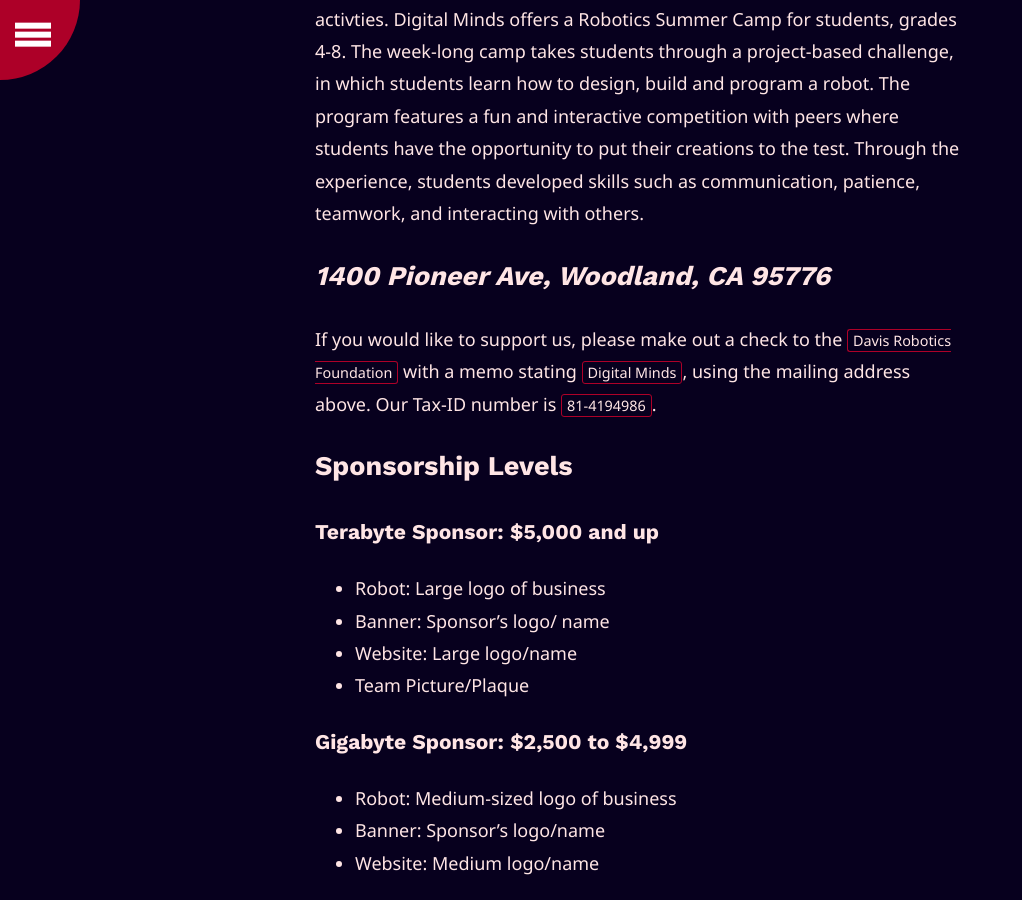
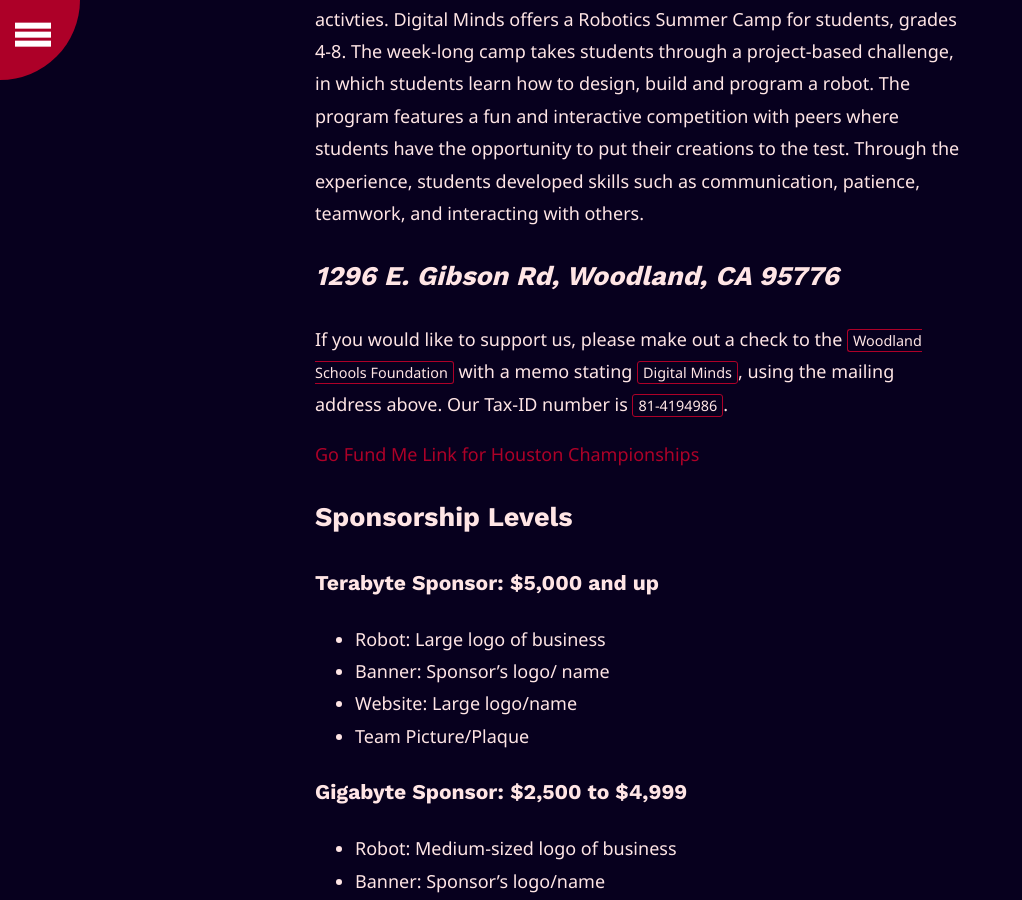
Before and after one commit to FRCTeam5458DigitalMinds/team5458.com, a Jekyll site: the page built from _pages/support.md, in a window 1280 px wide and 900 px high, scrolled down 799 px. Shown: the whole window, without its empty margins (0-1022 px from the left). Built offline with Jekyll 4.4.1, drawn with Linux system fonts in a browser that asks for light colours; nearby versions of some CDN libraries.

Commit message:
Update support.md

```diff
--- a/_pages/support.md
+++ b/_pages/support.md
@@ -8,9 +8,11 @@
 
 In 2018, Digital Minds strived to expand outreach within the Woodland community with goals of inspiring younger students to engage in STEM activties. Digital Minds offers a Robotics Summer Camp for students, grades 4-8. The week-long camp takes students through a project-based challenge, in which students learn how to design, build and program a robot. The program features a fun and interactive competition with peers where students have the opportunity to put their creations to the test. Through the experience, students developed skills such as communication, patience, teamwork, and interacting with others.
 
-## *1400 Pioneer Ave, Woodland, CA 95776*
+## *1296 E. Gibson Rd, Woodland, CA 95776*
 
-If you would like to support us, please make out a check to the `Davis Robotics Foundation` with a memo stating `Digital Minds`, using the mailing address above. Our Tax-ID number is `81-4194986`.
+If you would like to support us, please make out a check to the `Woodland Schools Foundation` with a memo stating `Digital Minds`, using the mailing address above. Our Tax-ID number is `81-4194986`.
+
+[Go Fund Me Link for Houston Championships](https://www.gofundme.com/f/team-5458-first-robotics-world-championships?utm_campaign=p_cf+share-flow-1&utm_medium=copy_link&utm_source=customer)
 
 ## Sponsorship Levels
 
```
